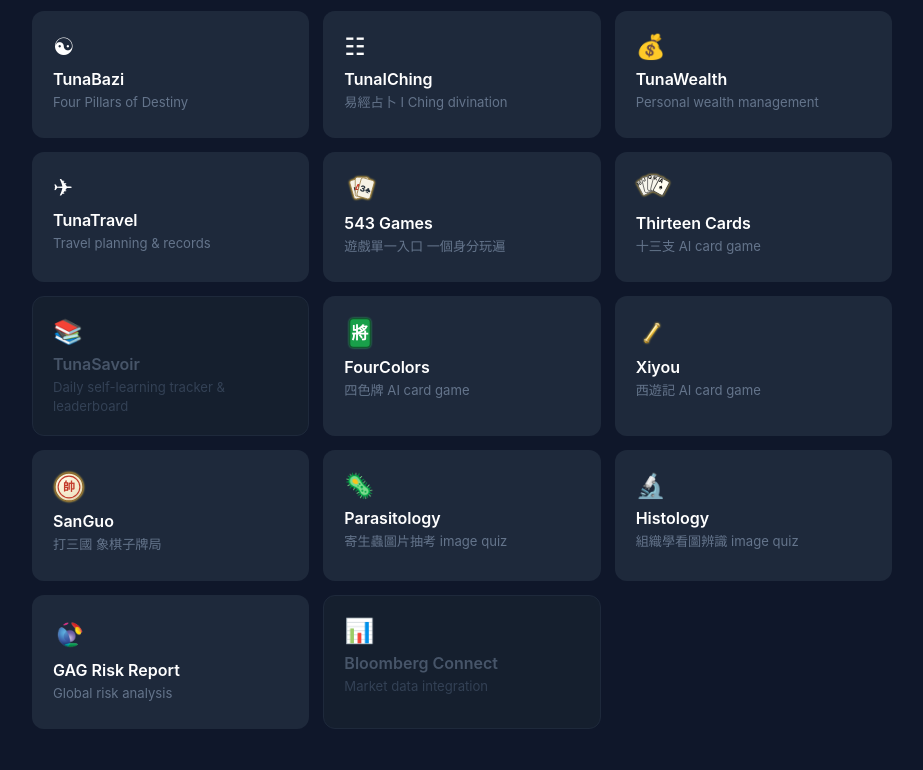
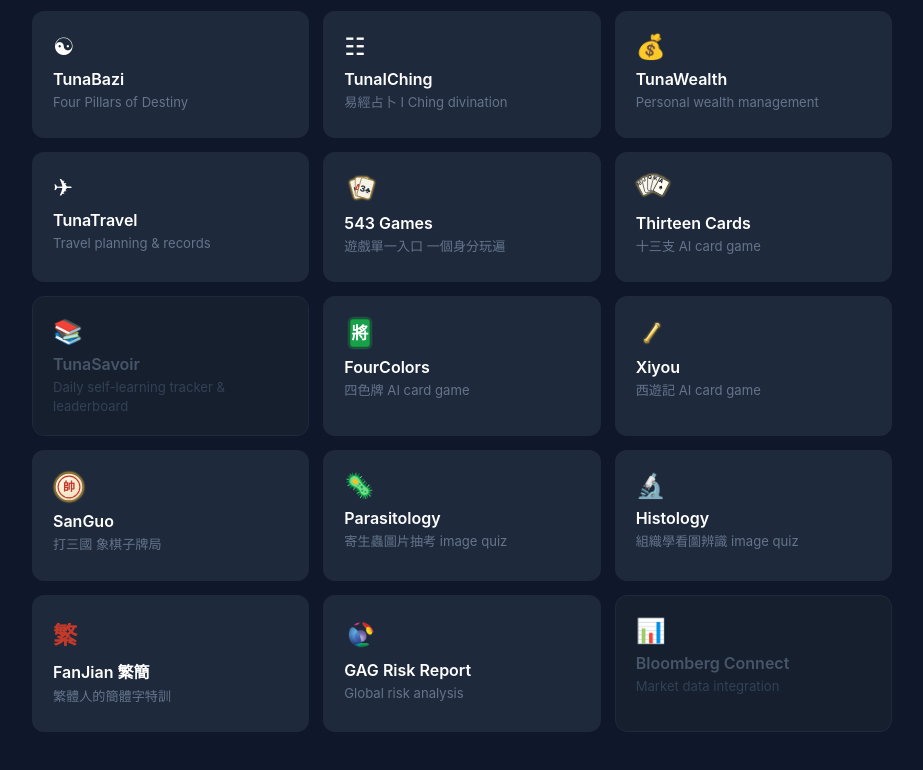
Before and after one commit to GaryTan9854/Visadelab, a plain HTML site: page index.html in a window 1280 px wide. Shown: the part 462-1232 px from the top of the page, without its empty margins (178-1101 px from the left). Drawn offline with Linux system fonts and the light colour scheme; no server answers.

Commit message:
update: 2026-07-22 21:54

```diff
--- a/index.html
+++ b/index.html
@@ -41,6 +41,7 @@
       <a class="card" href="https://sanguo.visadelab.xyz" target="_blank" data-health="https://sanguo.visadelab.xyz/api/health"><div class="icon"><svg width="32" height="32" viewBox="0 0 40 40" class="xqp" style="display:block;overflow:visible"><defs><radialGradient id="xqf" cx="0.35" cy="0.3" r="0.9"><stop offset="0" stop-color="#fff8e4"/><stop offset="0.7" stop-color="#f0e4c4"/><stop offset="1" stop-color="#cdb98c"/></radialGradient><style>@keyframes xqGlow{0%,100%{filter:drop-shadow(0 0 1px #ffcf3f)}50%{filter:drop-shadow(0 0 6px #ffdb57)}}.xqp{animation:xqGlow 1.7s ease-in-out infinite}</style></defs><circle cx="20" cy="20" r="17.5" fill="url(#xqf)" stroke="#8a6a2f" stroke-width="1.6"/><circle cx="20" cy="20" r="13.6" fill="none" stroke="#c33a2b" stroke-width="1.4"/><text x="20" y="21.5" text-anchor="middle" dominant-baseline="middle" font-size="15" font-weight="700" fill="#c33a2b" font-family='"Kaiti TC","DFKai-SB","BiauKai",serif'>帥</text></svg></div><div class="title">SanGuo</div><div class="desc">打三國 象棋子牌局</div><div class="ver"></div></a>
       <a class="card" href="https://parasite.visadelab.xyz" target="_blank" data-health="https://parasite.visadelab.xyz/api/health"><div class="icon">&#129440;</div><div class="title">Parasitology</div><div class="desc">寄生蟲圖片抽考 image quiz</div><div class="ver"></div></a>
       <a class="card" href="https://histology.visadelab.xyz" target="_blank" data-health="https://histology.visadelab.xyz/api/health"><div class="icon">&#128300;</div><div class="title">Histology</div><div class="desc">組織學看圖辨識 image quiz</div><div class="ver"></div></a>
+      <a class="card" href="https://fanjian.visadelab.xyz" target="_blank" data-health="https://fanjian.visadelab.xyz/api/health"><div class="icon" style="font-weight:800;color:#c33a2b;font-family:'Kaiti TC','DFKai-SB',serif">繁</div><div class="title">FanJian 繁簡</div><div class="desc">繁體人的簡體字特訓</div><div class="ver"></div></a>
       <a class="card" href="https://gaglobal.visadelab.xyz" target="_blank" data-health="https://gaglobal.visadelab.xyz/api/health"><div class="icon"><img src="gag-icon.png?v=3" alt="GAG" style="width:36px;height:36px;object-fit:contain;display:block;"></div><div class="title">GAG Risk Report</div><div class="desc">Global risk analysis</div><div class="ver"></div></a>
       <div class="card-dim"><div class="icon">&#128202;</div><div class="title">Bloomberg Connect</div><div class="desc">Market data integration</div></div>
     </div>
```
